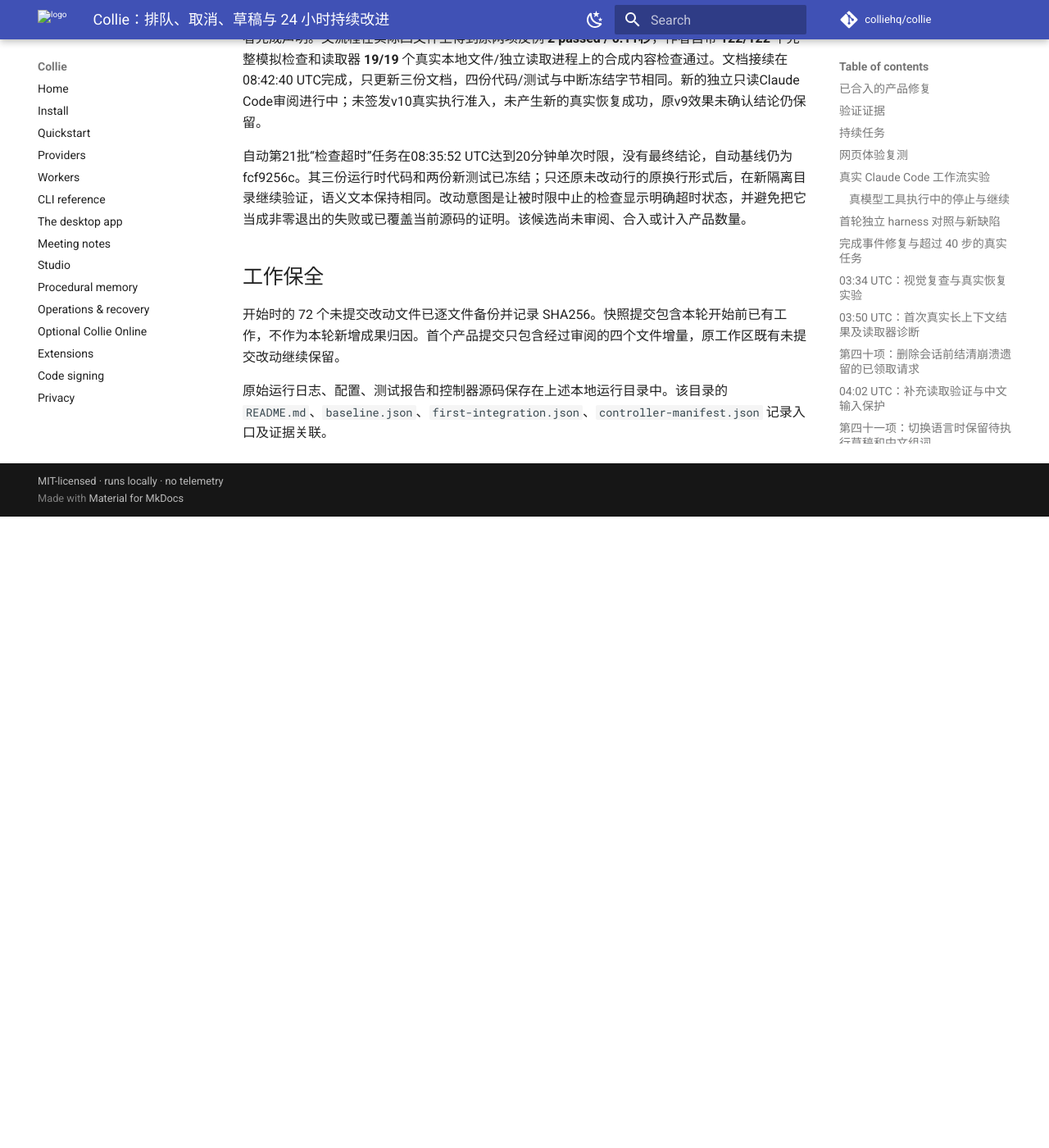
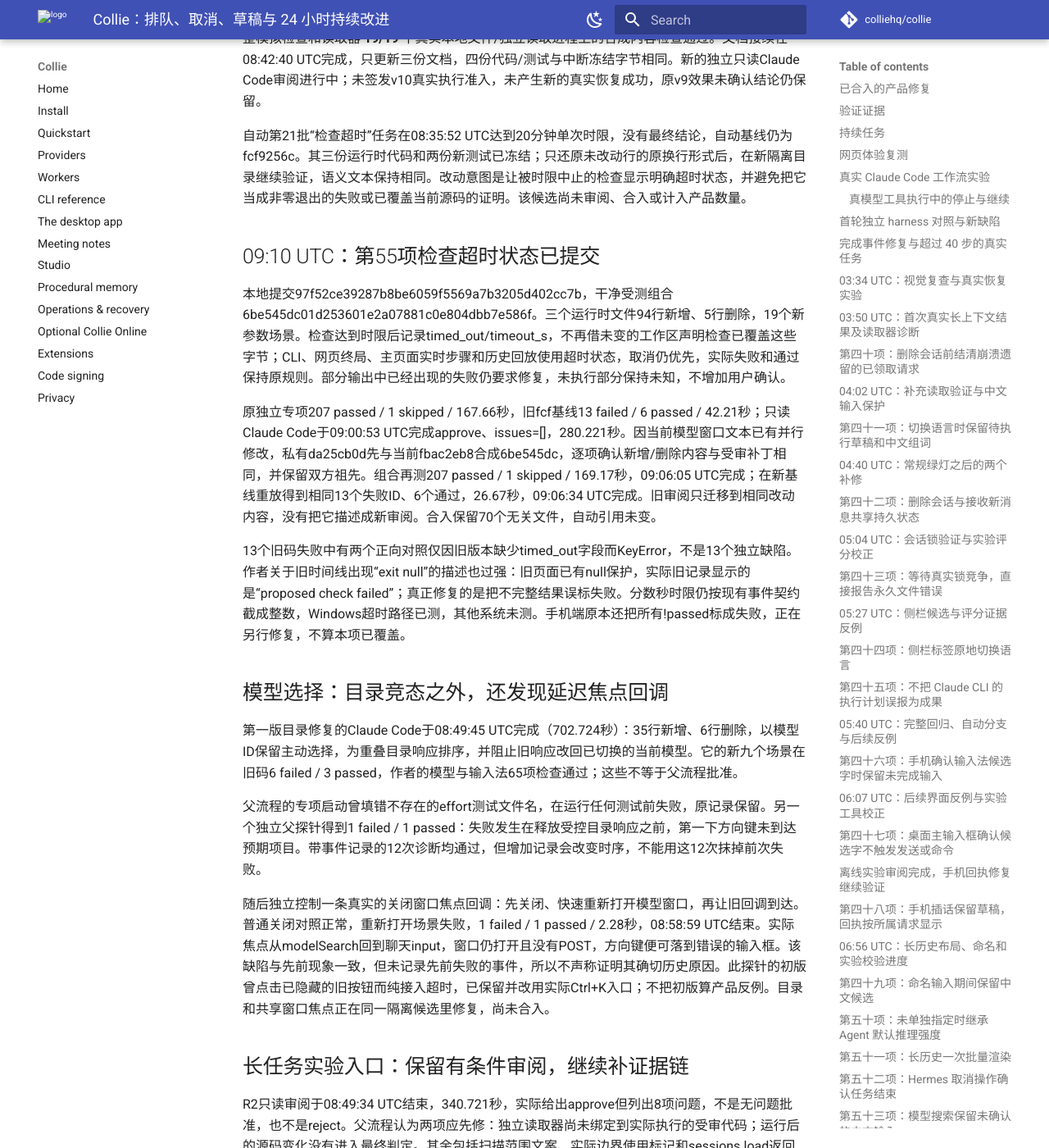
Before and after one commit to colliehq/collie, an MkDocs documentation site: the page built from docs/product-evolution-2026-09-13.md, in a window 1280 px wide and 1400 px high, scrolled down 44923 px. Shown: the whole window at 82% size. Built offline with MkDocs 1.6.1 and Material for MkDocs 9.7.7, drawn with Linux system fonts in a browser that asks for light colours; comment, search, counter and statistics services are not loaded; before the commit the page ends 45553 px from its top, so only the background shows below that; some of the changed text lies outside the part shown.

Commit message:
docs: record verification timeout fix and remaining focus race

```diff
--- a/docs/product-evolution-2026-09-13.md
+++ b/docs/product-evolution-2026-09-13.md
@@ -2,7 +2,7 @@
 
 本轮从 2026-09-13 05:15 PDT 开始，后台任务截止于 2026-09-14 05:15 PDT。
 
-五十四项产品改动已本地提交，另有侧栏测试时钟修复。最近完成的完整回归仍是覆盖前五十三项与时钟夹具的干净组合 fcf9256c：4387 passed / 20 skipped，GUI 63/63、跨界面 41/41，其他门禁通过。第54项模型窗口本地化通过独立专项与审阅后已提交，但合成后的键盘选择检查发现异步目录刷新会重置选中模型；独立可控时序反例已复现，正在修复，因此尚未把第54项推进自动基线。历史打开的六对重复测量已独立核对全部36个原始样本，长历史耗时下降，小历史没有稳定耗时优势。新的长任务执行器离线反例已通过，正在只读审阅，尚无新的真实恢复成功或跨 harness 排名结论。
+五十五项产品改动已本地提交，另有侧栏测试时钟修复。第55项让达到时限的检查明确报告超时，并保留已观察到的部分失败，避免把未完成检查当作已验证源码或普通非零退出。独立审阅及与当前版本的207 passed / 1 skipped组合专项通过。最近完成的完整回归仍覆盖前五十三项与时钟夹具：4387 passed / 20 skipped，不能把它扩大到第54、55项。模型切换流程仍有已复现的目录选择与延迟焦点竞态，组合修复进行中，自动基线暂留在fcf9256c。手机端的检查状态和长任务执行器的证据绑定也在独立完善；尚无新的真实恢复成功或跨harness排名结论。
 
 ## 已合入的产品修复
 
@@ -634,6 +634,28 @@
 
 自动第21批“检查超时”任务在08:35:52 UTC达到20分钟单次时限，没有最终结论，自动基线仍为fcf9256c。其三份运行时代码和两份新测试已冻结；只还原未改动行的原换行形式后，在新隔离目录继续验证，语义文本保持相同。改动意图是让被时限中止的检查显示明确超时状态，并避免把它当成非零退出的失败或已覆盖当前源码的证明。该候选尚未审阅、合入或计入产品数量。
 
+## 09:10 UTC：第55项检查超时状态已提交
+
+本地提交97f52ce39287b8be6059f5569a7b3205d402cc7b，干净受测组合6be545dc01d253601e2a07881c0e804dbb7e586f。三个运行时文件94行新增、5行删除，19个新参数场景。检查达到时限后记录timed_out/timeout_s，不再借未变的工作区声明检查已覆盖这些字节；CLI、网页终局、主页面实时步骤和历史回放使用超时状态，取消仍优先，实际失败和通过保持原规则。部分输出中已经出现的失败仍要求修复，未执行部分保持未知，不增加用户确认。
+
+原独立专项207 passed / 1 skipped / 167.66秒，旧fcf基线13 failed / 6 passed / 42.21秒；只读Claude Code于09:00:53 UTC完成approve、issues=[]，280.221秒。因当前模型窗口文本已有并行修改，私有da25cb0d先与当前fbac2eb8合成6be545dc，逐项确认新增/删除内容与受审补丁相同，并保留双方祖先。组合再测207 passed / 1 skipped / 169.17秒，09:06:05 UTC完成；在新基线重放得到相同13个失败ID、6个通过，26.67秒，09:06:34 UTC完成。旧审阅只迁移到相同改动内容，没有把它描述成新审阅。合入保留70个无关文件，自动引用未变。
+
+13个旧码失败中有两个正向对照仅因旧版本缺少timed_out字段而KeyError，不是13个独立缺陷。作者关于旧时间线出现“exit null”的描述也过强：旧页面已有null保护，实际旧记录显示的是“proposed check failed”；真正修复的是把不完整结果误标失败。分数秒时限仍按现有事件契约截成整数，Windows超时路径已测，其他系统未测。手机端原本还把所有!passed标成失败，正在另行修复，不算本项已覆盖。
+
+## 模型选择：目录竞态之外，还发现延迟焦点回调
+
+第一版目录修复的Claude Code于08:49:45 UTC完成（702.724秒）：35行新增、6行删除，以模型ID保留主动选择，为重叠目录响应排序，并阻止旧响应改回已切换的当前模型。它的新九个场景在旧码6 failed / 3 passed，作者的模型与输入法65项检查通过；这些不等于父流程批准。
+
+父流程的专项启动曾填错不存在的effort测试文件名，在运行任何测试前失败，原记录保留。另一个独立父探针得到1 failed / 1 passed：失败发生在释放受控目录响应之前，第一下方向键未到达预期项目。带事件记录的12次诊断均通过，但增加记录会改变时序，不能用这12次抹掉前次失败。
+
+随后独立控制一条真实的关闭窗口焦点回调：先关闭、快速重新打开模型窗口，再让旧回调到达。普通关闭对照正常，重新打开场景失败，1 failed / 1 passed / 2.28秒，08:58:59 UTC结束。实际焦点从modelSearch回到聊天input，窗口仍打开且没有POST，方向键便可落到错误的输入框。该缺陷与先前现象一致，但未记录先前失败的事件，所以不声称证明其确切历史原因。此探针的初版曾点击已隐藏的旧按钮而纯接入超时，已保留并改用实际Ctrl+K入口；不把初版算产品反例。目录和共享窗口焦点正在同一隔离候选里修复，尚未合入。
+
+## 长任务实验入口：保留有条件审阅，继续补证据链
+
+R2只读审阅于08:49:34 UTC结束，340.721秒，实际给出approve但列出8项问题，不是无问题批准，也不是reject。父流程认为两项应先修：独立读取器尚未绑定到实际执行的受审代码；运行后的源码变化没有进入最终判定。其余包括扫描范围文案、实际边界使用标记和sessions.load返回恢复视图而非纯持久化记录的区别。所有原文件、审阅和已有离线通过记录保留，未签发新的真实实验准入。Claude Code正在做范围明确的R3修复，原v9效果无法确认的结论不变。
+
+09:09:25 UTC实际额度查询：五小时14%（13:10 UTC重置），本周94%（20:00 UTC重置），额外付费关闭。原任务仍在12:15:50 UTC结束，未手动重置或启用替代计费。
+
 ## 工作保全
 
 开始时的 72 个未提交改动文件已逐文件备份并记录 SHA256。快照提交包含本轮开始前已有工作，不作为本轮新增成果归因。首个产品提交只包含经过审阅的四个文件增量，原工作区既有未提交改动继续保留。
```
